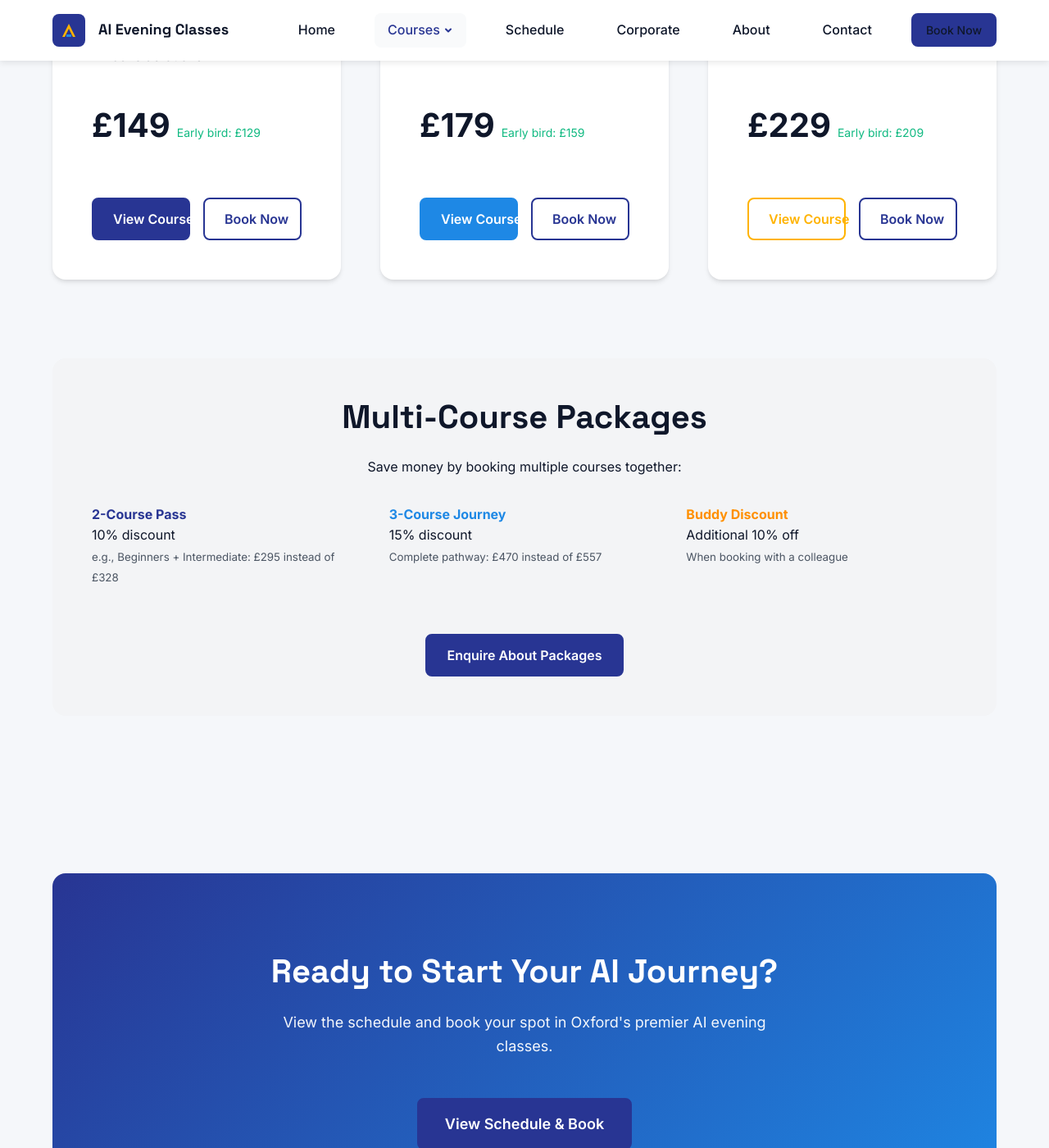
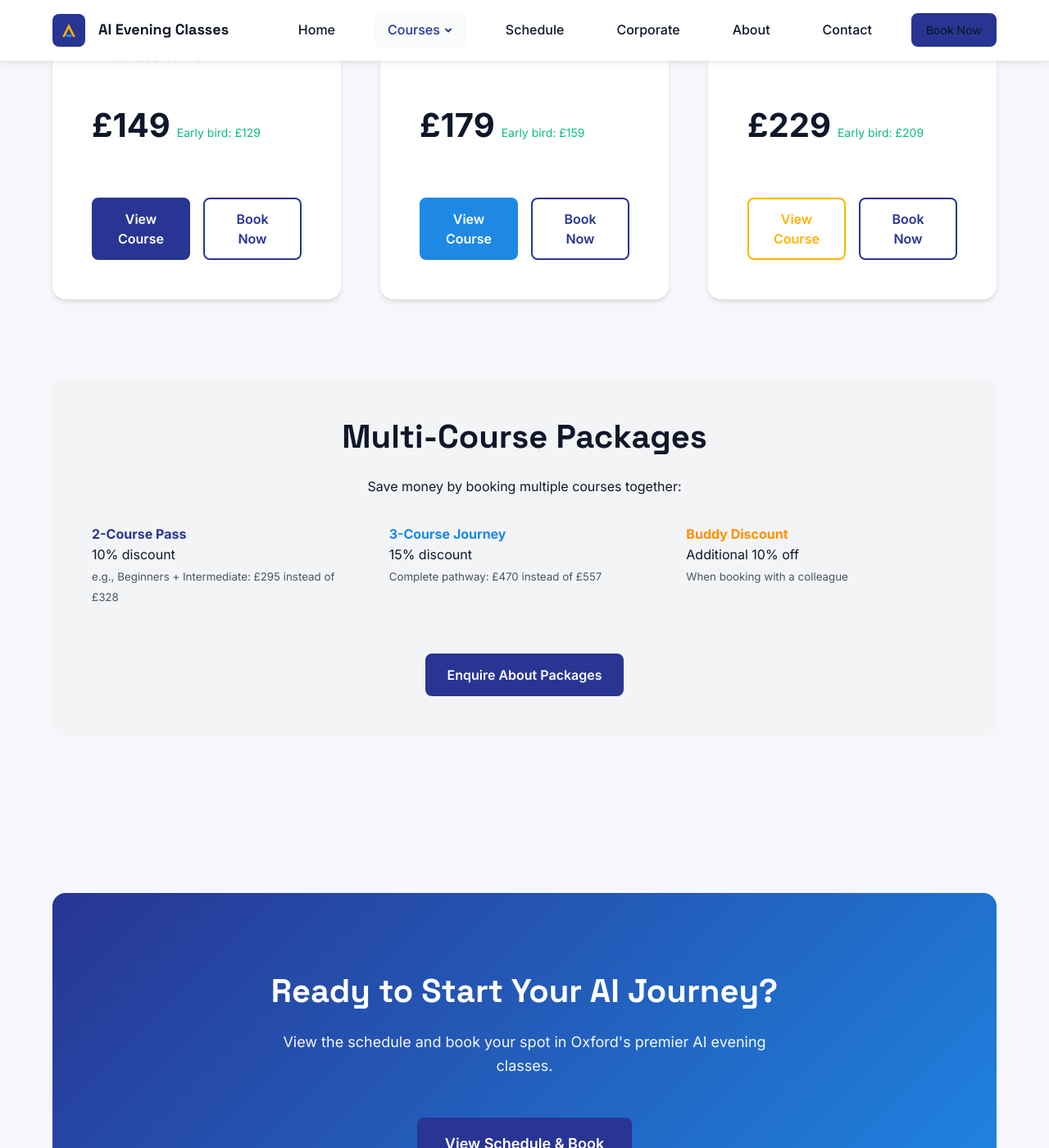
Before and after one commit to LatinRickshaw/oxfordaiteaching, a Jekyll site: the page built from courses/index.html, in a window 1280 px wide and 1400 px high, scrolled down 1376 px. Shown: the whole window at 82% size. Built offline with Jekyll 4.4.1, drawn with Linux system fonts in a browser that asks for light colours.

Commit message:
Fix button text overflow: allow text wrapping in course card buttons

```diff
--- a/assets/css/main.css
+++ b/assets/css/main.css
@@ -746,6 +746,10 @@ main {
     font-weight: 600;
 }
 
+.course-card .btn {
+    white-space: normal;
+}
+
 .price-amount {
     font-size: 2.5rem;
     font-weight: 700;
```
